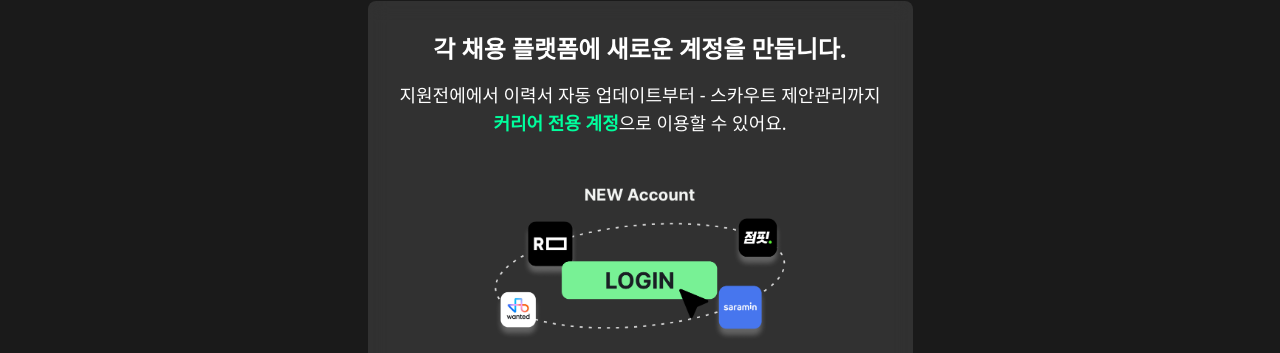
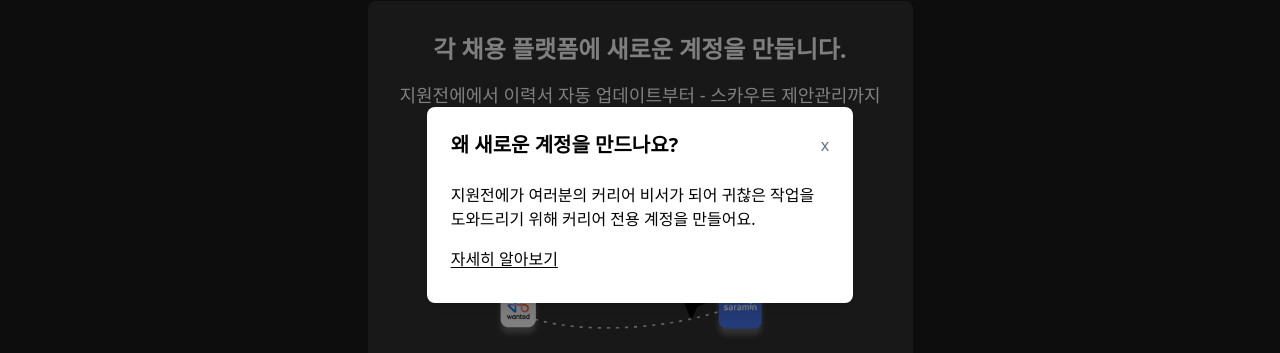
Before and after one commit to team-in10s/jiwon-sync-frontend, a Next.js app: page /app/onboarding in a window 1280 px wide. Both pictures are taken after a click on the button "왜 새로운 계정을 만드나요?". Shown: the part 195-548 px from the top of the page. Built offline with nearby package versions, Linux system fonts and the light colour scheme; no server answers.

Commit message:
feat: step1 모달 추가

```diff
--- a/app/app/(users)/onboarding/onboarding-step1.tsx
+++ b/app/app/(users)/onboarding/onboarding-step1.tsx
@@ -1,12 +1,24 @@
 // app/app/(users)/onboarding/onboarding-step1.tsx
 
 import Image from 'next/image';
+import { useState } from 'react';
+import Modal from '../../components/modal';
+import Link from 'next/link';
 
 type Step1Props = {
   onNext: () => void;
 };
 
 export default function OnboardingStep1({ onNext }: Step1Props) {
+  const [isModalOpen, setIsModalOpen] = useState(false);
+
+  const openModal = () => {
+    setIsModalOpen(true);
+  };
+
+  const closeModal = () => {
+    setIsModalOpen(false);
+  };
   return (
     <div className="card w-full max-w-2xl p-8">
       {/* heading */}
@@ -35,10 +47,22 @@ export default function OnboardingStep1({ onNext }: Step1Props) {
         <button onClick={onNext} className="btn-gradient rounded-full px-10 py-2 font-semibold">
           1분 만에 계정 생성 후 동기화
         </button>
-        <button className="text-sm text-gray-400 underline underline-offset-2">
+        <button onClick={openModal} className="text-sm text-gray-400 underline underline-offset-2">
           왜 새로운 계정을 만드나요?
         </button>
       </div>
+
+      <Modal isOpen={isModalOpen} onClose={closeModal} title="왜 새로운 계정을 만드나요?">
+        <div className="py-2">
+          <div className="mb-4">
+            지원전에가 여러분의 커리어 비서가 되어 귀찮은 작업을 도와드리기 위해 커리어 전용 계정을
+            만들어요.
+          </div>
+          <Link href="/app/faq#q2" className="underline underline-offset-2">
+            자세히 알아보기
+          </Link>
+        </div>
+      </Modal>
     </div>
   );
 }
```
